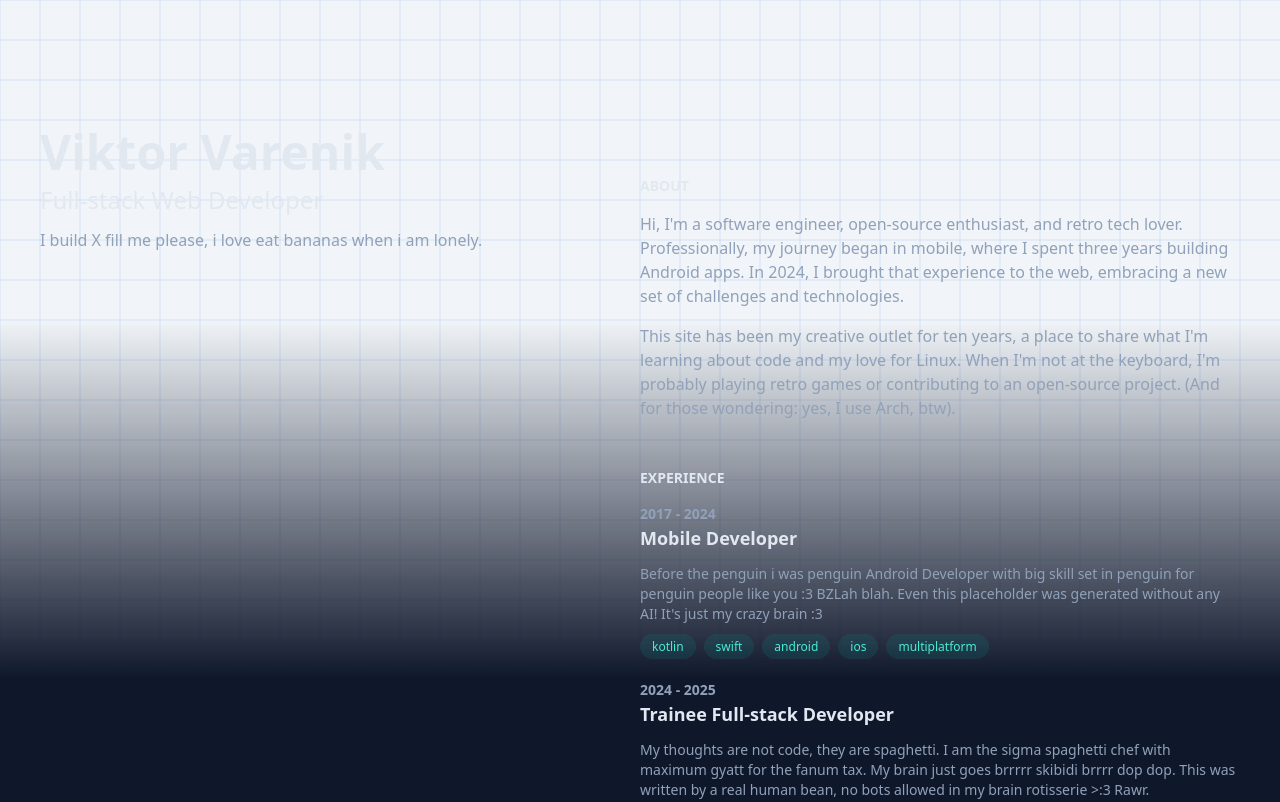
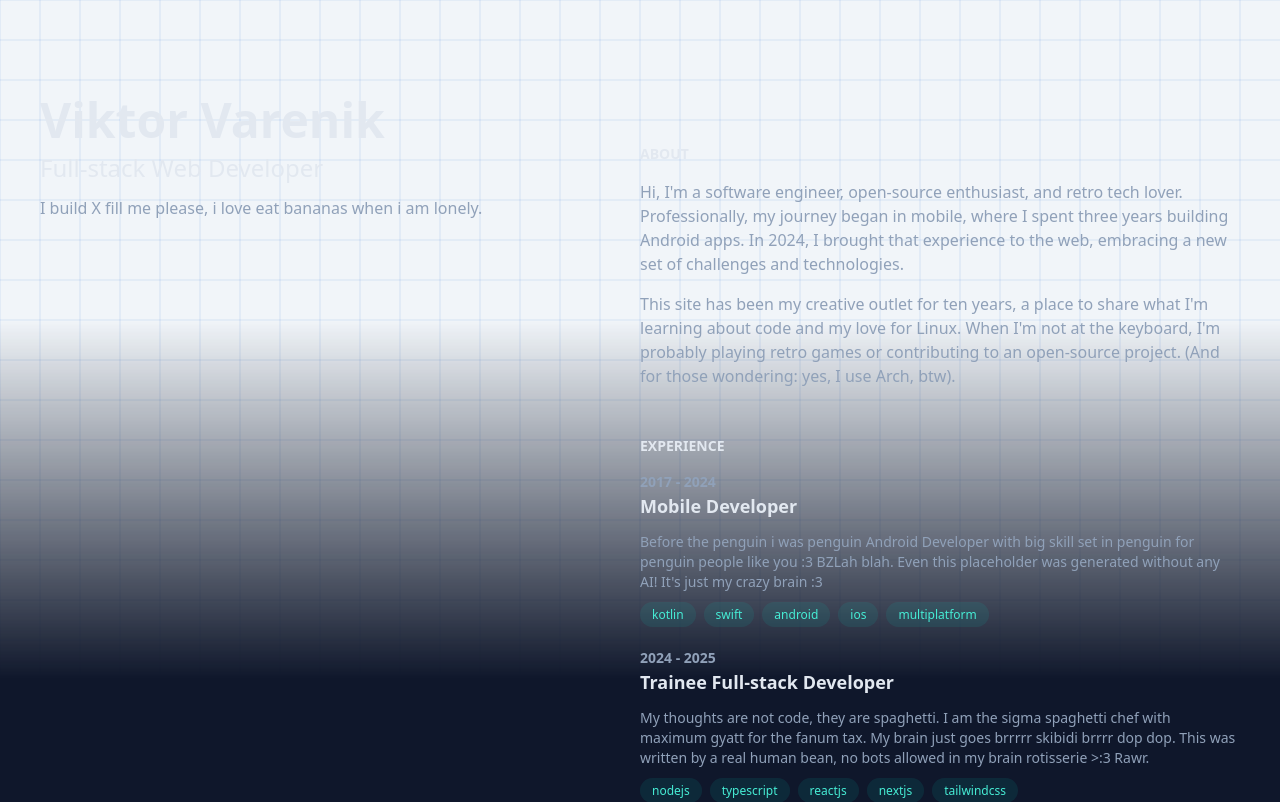
Before and after one commit to kotleni/kotleni.github.io, a Next.js app: page / in a window 1280 px wide. Shown: the top 802 px of the page. Built offline with nearby package versions, Linux system fonts and the light colour scheme.

Commit message:
fix: unreasonable left-side scrolling

```diff
--- a/src/app/page.tsx
+++ b/src/app/page.tsx
@@ -3,7 +3,7 @@ import {FileText} from 'lucide-react';
 
 function LeftSide() {
     return (
-        <div className="w-full md:h-full pt-4 md:pt-24">
+        <div className="w-full pt-4 md:pt-24 md:sticky md:top-0 md:max-h-screen md:box-border">
             <Link
                 href="/"
                 className="text-4xl md:text-5xl font-bold text-slate-200"
@@ -217,7 +217,7 @@ function RightSide() {
 
 export default function Home() {
     return (
-        <div className="w-screen md:h-screen flex justify-center text-slate-400 p-8">
+        <div className="w-screen flex justify-center text-slate-400">
             <div className="md:container xl:max-w-300 md:flex md:flex-row">
                 <LeftSide />
                 <RightSide />
```
